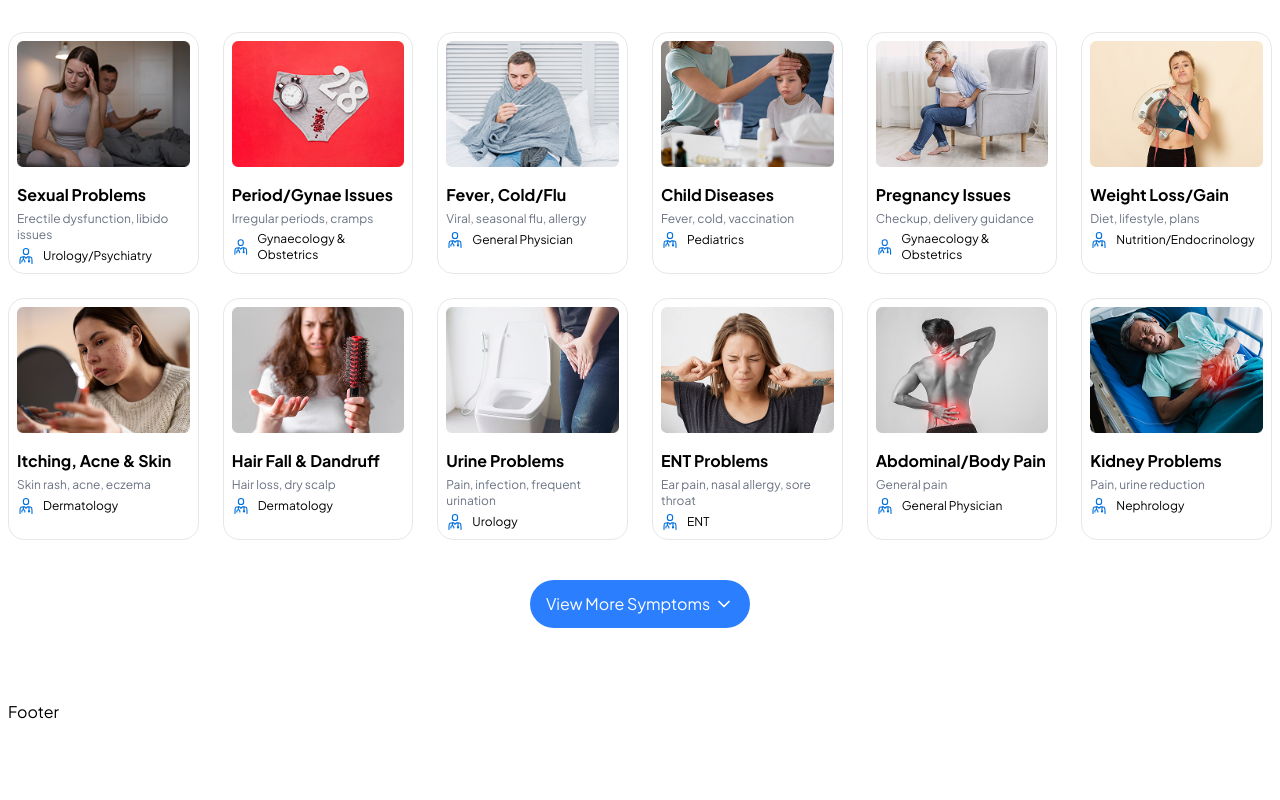
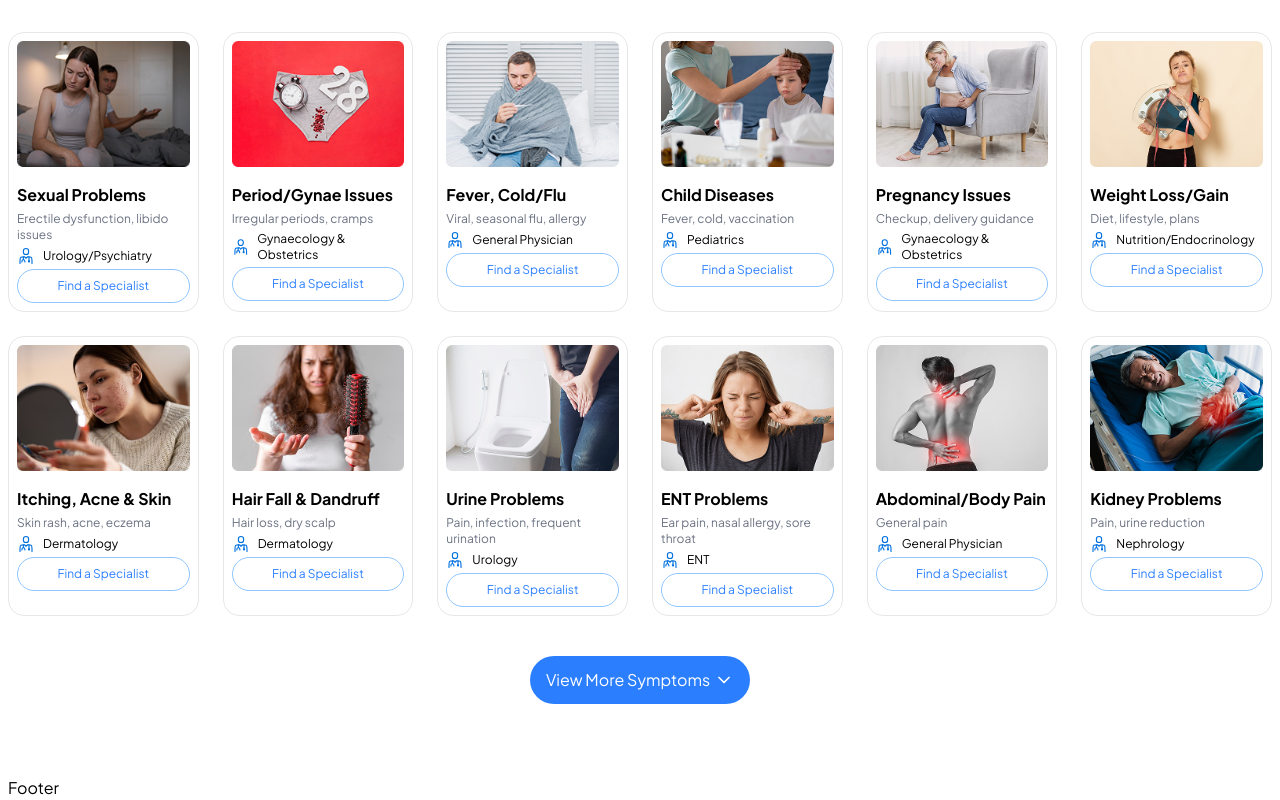
Before and after one commit to findrmeet/good-doctor-frontend, a Next.js app: page / in a window 1280 px wide. Shown: the part 2418-3218 px from the top of the page. Before the commit the page ends 3142 px from the top, so only its background shows below. Built offline with nearby package versions, Linux system fonts and the light colour scheme.

Commit message:
choose by symptom updated

```diff
--- /dev/null
+++ b/src/components/Button/OutlineBlueBtn.tsx
@@ -0,0 +1,22 @@
+type OutlineBlueBtnProps = {
+  className?: string;
+  children: React.ReactNode;
+  onClick?: React.MouseEventHandler<HTMLButtonElement>;
+};
+
+const OutlineBlueBtn: React.FC<OutlineBlueBtnProps> = ({
+  onClick,
+  className = "",
+  children,
+}) => {
+  return (
+    <button
+      onClick={onClick}
+      className={`cursor-pointer border border-blue-300  text-blue-500 rounded-full text-xs ${className} transition-colors duration-300 text-nowrap hover:text-white hover:bg-blue-500`}
+    >
+      {children}
+    </button>
+  );
+};
+
+export default OutlineBlueBtn;
--- a/src/components/ChooseBySymptom/SymptomCard.tsx
+++ b/src/components/ChooseBySymptom/SymptomCard.tsx
@@ -1,4 +1,5 @@
 import Image from "next/image";
+import OutlineBlueBtn from "../Button/OutlineBlueBtn";
 
 interface SymptomCardProps {
   imgSrc: string;
@@ -16,7 +17,7 @@ const SymptomCard: React.FC<SymptomCardProps> = ({
   return (
     <div className="p-2 flex flex-col gap-4 border border-gray-200 rounded-2xl ">
       <Image src={imgSrc} alt={category} width={220} height={160} />
-      <div className="space-y-1">
+      <div className="flex flex-col gap-1">
         <h2 className="font-bold">{category}</h2>
         <p className="text-xs text-gray-500">{common_issues}</p>
         <div className="flex gap-2 items-center">
@@ -64,6 +65,7 @@ const SymptomCard: React.FC<SymptomCardProps> = ({
 
           <span className="text-xs">{specialist}</span>
         </div>
+        <OutlineBlueBtn className="p-2">Find a Specialist</OutlineBlueBtn>
       </div>
     </div>
   );
```
